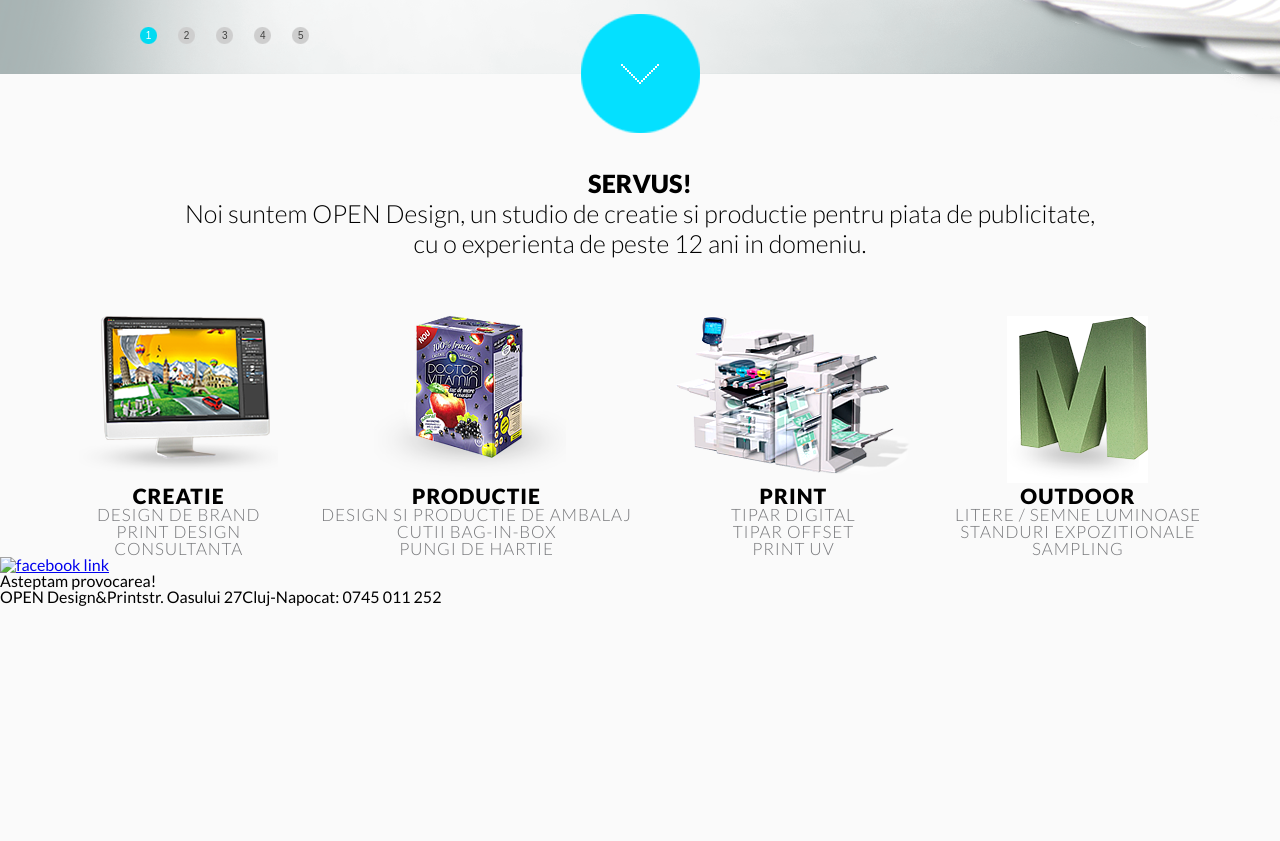
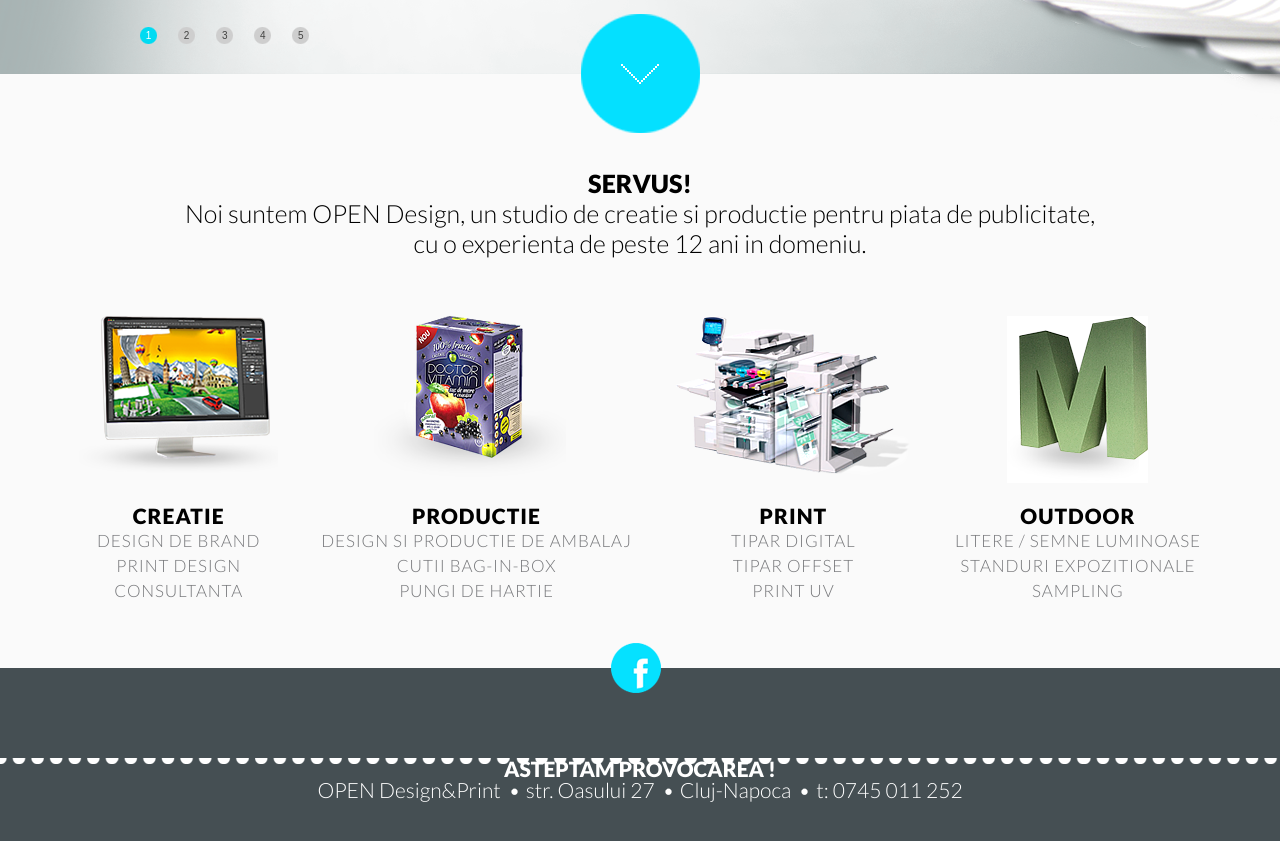
Before and after one commit to szabomarius/open, a plain HTML site: page index.html in a window 1280 px wide. Shown: the part 642-1483 px from the top of the page. Before the commit the page ends 1248 px from the top, so only its background shows below. Drawn offline with nearby package versions, Linux system fonts and the light colour scheme; a script that the page names is missing.

Commit message:
added the footer, made a bunch of progress

```diff
--- a/index.html
+++ b/index.html
@@ -91,16 +91,18 @@
 			</ul>
 		</section> <!-- end of .work_type -->
 	</article>
-	<a href="#"><img src="#" alt="facebook link"/><a>
+	<a class="facebook_link" href="https://www.facebook.com"><img src="img/facebook.png" alt="facebook link"/><a>
 </div> <!-- end of .main-content -->
 <!-- ~~~~~~~~~~~~~~~~~~~~~~~~~~~~~~~~~~~~~~~~~~~~~~~~~~~~~~~ -->
 <!-- FOOTER -->
 <!-- ~~~~~~~~~~~~~~~~~~~~~~~~~~~~~~~~~~~~~~~~~~~~~~~~~~~~~~~ -->
 <footer class="main_footer">
-	<span class="mesaj">Asteptam provocarea!</span>
-	<p>
-		OPEN Design&#38;Print<span class="bulina">str. Oasului 27</span><span class="bulina">Cluj-Napoca</span><span class="bulina">t: 0745 011 252</span>
-	</p>
+	<div class="footer_wrapper">
+		<span class="mesaj">Asteptam provocarea !</span>
+		<p>
+			OPEN Design&#38;Print<span class="bulina">str. Oasului 27</span><span class="bulina">Cluj-Napoca</span><span class="bulina">t: 0745 011 252</span>
+		</p>
+	</div>
 </footer><!-- end of .main_footer -->
 
 <!-- ~~~~~~~~~~~~~~~~~~~~~~~~~~~~~~~~~~~~~~~~~~~~~~~~~~~~~~~ -->
--- a/sass/partials/_layout.scss
+++ b/sass/partials/_layout.scss
@@ -77,7 +77,9 @@ h1 {
 }
 // CONTENT STYLES
 // ---------------------------------------------------------------
-
+.main_content {
+	height: 500px;
+}
 .work {
 	width: 1280px;
 	margin: 0 auto;
@@ -92,7 +94,23 @@ h1 {
 	text-align: center;
 	vertical-align: text-top;
 	margin: 0 20px;
+	img {
+		margin-bottom: 18px;
+	}
 }
-
+.facebook_link {
+	display: block;
+	width: 58px;
+	height: 50px;
+	margin: 40px auto 0 auto;
+}
 // FOOTER STYLES
 // ---------------------------------------------------------------
+.main_footer {
+	background-color: $footer-bg-color;
+	height: 241px - 90px;
+	padding-top: 90px;
+}
+.footer_wrapper {
+	background: transparent image-url('buline_footer_pat.png') repeat-x;
+}
--- a/sass/partials/_typography.scss
+++ b/sass/partials/_typography.scss
@@ -69,6 +69,7 @@ body {
 		font-weight: 900;
 		text-transform: uppercase;
 		letter-spacing: 0.05em;
+		line-height: 25px;
 	}
 	li {
 		font-size: 17px;
@@ -76,7 +77,25 @@ body {
 		color: #77787b;
 		text-transform: uppercase;
 		letter-spacing: 0.05em;
+		line-height: 25px;
 	}
 }
 // FOOTER STYLES
 // ---------------------------------------------------------------
+.footer_wrapper {
+	text-align: center;
+	color:	#fff;
+	font-size: 21px;
+	.mesaj {
+		text-transform: uppercase;
+		font-weight: 900;
+	}
+	p {
+		font-weight: 300;
+		vertical-align: text-bottom;
+		span {
+			padding-left: 25px;
+			background: transparent image-url("disc_list_style.png") no-repeat 10px 11px;
+		}
+	}
+}
--- a/sass/partials/_variables.scss
+++ b/sass/partials/_variables.scss
@@ -12,7 +12,7 @@ $lato-family:"Lato";
 $header-bg-color: #a7b2b3;
 $body-bg-color: #fafafa;
 $link-highlight-color: #00e4ee;
-
+$footer-bg-color: #454f53;
 
 // SIZE VARIABLES
 // ---------------------------------------------------------------
```
Also changed, not shown: css/styles.css, img/buline_footer.png (added), img/buline_footer_pat.png (added), img/disc_list_style.png (added), img/facebook.png (added).
